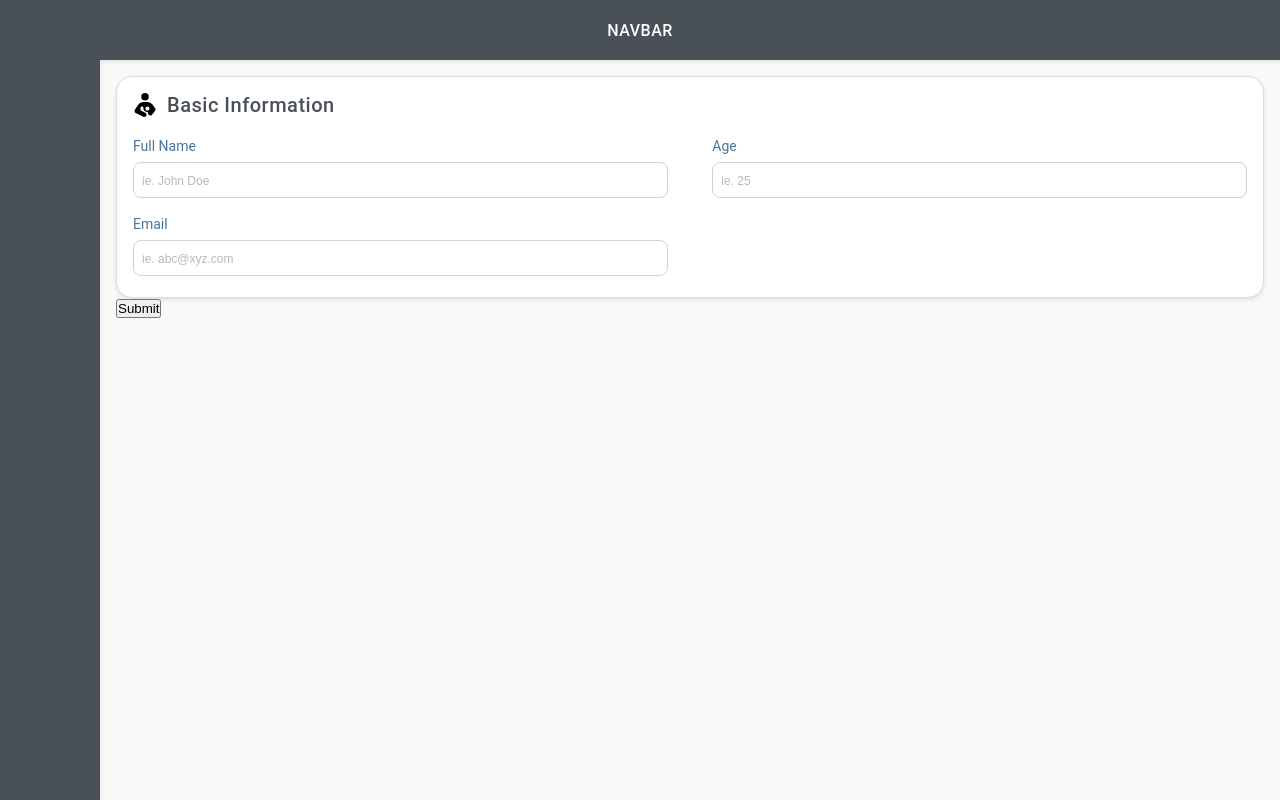
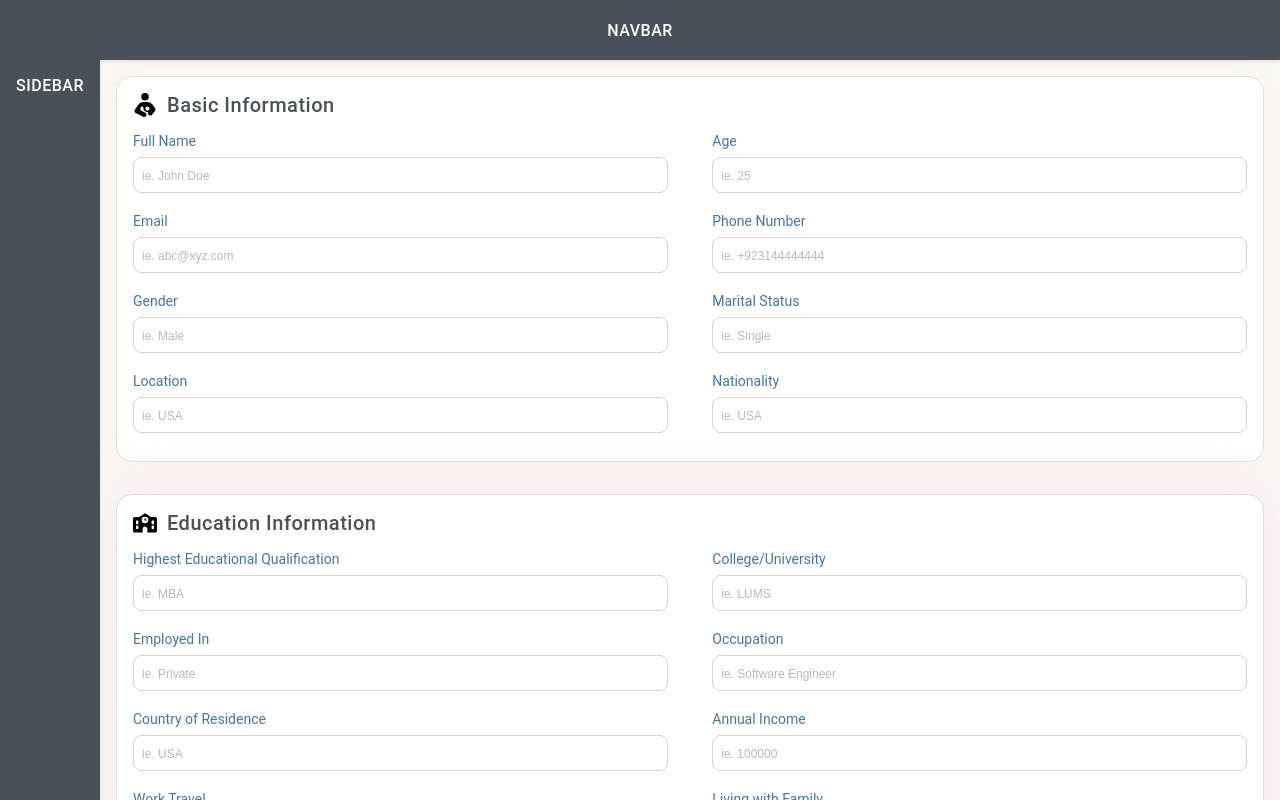
Before and after one commit to inaumanmajeed/FormikWithValidation, a React (Create React App) app: page / in a window 1280 px wide. Built offline with nearby package versions, Linux system fonts and the light colour scheme.

Commit message:
chore: Update import paths and styles for Home component and BasicInfoCard

```diff
--- a/package.json
+++ b/package.json
@@ -5,6 +5,7 @@
   "dependencies": {
     "@emotion/react": "^11.13.0",
     "@emotion/styled": "^11.13.0",
+    "@mui/icons-material": "^5.16.7",
     "@mui/material": "^5.16.7",
     "@testing-library/jest-dom": "^5.17.0",
     "@testing-library/react": "^13.4.0",
--- a/src/app/components/home/userInputcards/BasicInfoCard.js
+++ b/src/app/components/home/userInputcards/BasicInfoCard.js
@@ -5,9 +5,9 @@ import { Field } from "formik";
 import CustomInput from "app/components/shared/input/Input";
 import { FormContainer } from "../styles";
 
-const BasicInfoCard = () => {
+const BasicInfoCard = ({ boxShadow }) => {
   return (
-    <UserInputFormLayoutCard img={BasicImg} title={"Basic Information"}>
+    <UserInputFormLayoutCard boxShadow={boxShadow} img={BasicImg} title={"Basic Information"}>
       <FormContainer>
         <Field
           name="fullName"
@@ -30,6 +30,41 @@ const BasicInfoCard = () => {
           placeholder="ie. abc@xyz.com"
           component={CustomInput}
         />
+        <Field
+          name="phoneNumber"
+          type="number"
+          label="Phone Number"
+          placeholder="ie. +923144444444"
+          component={CustomInput}
+        />
+        <Field
+          name="gender"
+          type="text"
+          label="Gender"
+          placeholder="ie. Male"
+          component={CustomInput}
+        />
+        <Field
+          name="maritalStatus"
+          type="text"
+          label="Marital Status"
+          placeholder="ie. Single"
+          component={CustomInput}
+        />
+        <Field
+          name="location"
+          type="text"
+          label="Location"
+          placeholder="ie. USA"
+          component={CustomInput}
+        />
+        <Field
+          name="nationality"
+          type="text"
+          label="Nationality"
+          placeholder="ie. USA"
+          component={CustomInput}
+        />
       </FormContainer>
     </UserInputFormLayoutCard>
   );
--- /dev/null
+++ b/src/app/components/home/userInputcards/Education.js
@@ -0,0 +1,78 @@
+import React from "react";
+import UserInputFormLayoutCard from "app/layouts/userInputCards";
+import BasicImg from "app/assets/images/Home/basicInfo.svg";
+import { Field } from "formik";
+import CustomInput from "app/components/shared/input/Input";
+import { FormContainer } from "../styles";
+import SchoolIcon from "app/assets/images/Home/school.svg";
+
+const EducationInfoCard = ({ boxShadow }) => {
+  return (
+    <UserInputFormLayoutCard
+      boxShadow={boxShadow}
+      img={SchoolIcon}
+      title={"Education Information"}
+    >
+      <FormContainer>
+        <Field
+          name="highestEducationalQualification"
+          type="text"
+          label="Highest Educational Qualification"
+          placeholder="ie. MBA"
+          component={CustomInput}
+        />
+        <Field
+          name="collegeUniversity"
+          type="text"
+          label="College/University"
+          placeholder="ie. LUMS"
+          component={CustomInput}
+        />
+        <Field
+          name="employedIn"
+          type="text"
+          label="Employed In"
+          placeholder="ie. Private"
+          component={CustomInput}
+        />
+        <Field
+          name="occupation"
+          type="text"
+          label="Occupation"
+          placeholder="ie. Software Engineer"
+          component={CustomInput}
+        />
+        <Field
+          name="countryOfResidence"
+          type="text"
+          label="Country of Residence"
+          placeholder="ie. USA"
+          component={CustomInput}
+        />
+        <Field
+          name="annualIncome"
+          type="number"
+          label="Annual Income"
+          placeholder="ie. 100000"
+          component={CustomInput}
+        />
+        <Field
+          name="workTravel"
+          type="text"
+          label="Work Travel"
+          placeholder="ie. Often"
+          component={CustomInput}
+        />
+        <Field
+          name="livingWithFamily"
+          type="text"
+          label="Living with Family"
+          placeholder="ie. Yes"
+          component={CustomInput}
+        />
+      </FormContainer>
+    </UserInputFormLayoutCard>
+  );
+};
+
+export default EducationInfoCard;
--- a/src/app/components/shared/input/styles.js
+++ b/src/app/components/shared/input/styles.js
@@ -1,5 +1,4 @@
 import { styled } from "@mui/material/styles";
-import zIndex from "@mui/material/styles/zIndex";
 
 const CustomInputMainContainer = styled("div")(({ theme }) => ({
   display: "flex",
@@ -8,6 +7,7 @@ const CustomInputMainContainer = styled("div")(({ theme }) => ({
   width: "48%",
   minWidth: "350px",
   position: "relative",
+  marginBottom: "12px",
 
   "& label": {
     fontSize: "14px",
--- a/src/app/containers/Home/index.js
+++ b/src/app/containers/Home/index.js
@@ -1,33 +1,84 @@
-import React from "react";
+import React, { useState } from "react";
 import { Formik, Form } from "formik";
 import LayoutMainWeb from "app/layouts/web";
 import BasicInfoCard from "app/components/home/userInputcards/BasicInfoCard";
 import { MainContainerWrapper } from "../styles";
 import ValidationSchema from "app/utils/ValidationSchema";
+import EducationInfoCard from "app/components/home/userInputcards/Education";
 
 const initialValues = {
+  // Basic Info
   fullName: "",
   age: "",
   email: "",
-  // phoneNumber: "",
-  // address: "",
-  // city: "",
-  // state: "",
-  // zip: "",
-  // country: "",
+  phoneNumber: "",
+  gender: "",
+  maritalStatus: "",
+  location: "",
+  nationality: "",
+  // Education Info
+  highestEducationalQualification: "",
+  collegeUniversity: "",
+  employedIn: "",
+  occupation: "",
+  countryOfResidence: "",
+  annualIncome: "",
+  workTravel: "",
+  livingWithFamily: "",
 };
 
 const Home = () => {
+  const [isSubmitted, setIsSubmitted] = useState(false);
   const onSubmit = (values) => {
-    const { fullName, age, email } = values;
-
-    const body = {
+    const {
+      // Basic Info
       fullName,
       age,
       email,
+      phoneNumber,
+      gender,
+      maritalStatus,
+      location,
+      nationality,
+
+      // Education Info
+      highestEducationalQualification,
+      collegeUniversity,
+      employedIn,
+      occupation,
+      countryOfResidence,
+      annualIncome,
+      workTravel,
+      livingWithFamily,
+    } = values;
+
+    const basicInfo = {
+      fullName,
+      age,
+      email,
+      phoneNumber,
+      gender,
+      maritalStatus,
+      location,
+      nationality,
+    };
+    const educationInfo = {
+      highestEducationalQualification,
+      collegeUniversity,
+      employedIn,
+      occupation,
+      countryOfResidence,
+      annualIncome,
+      workTravel,
+      livingWithFamily,
     };
 
-    console.log("Form submitted with values:", body);
+    const body = {
+      basicInfo,
+      educationInfo,
+    };
+    console.log("🚀 ~ onSubmit ~ body:", body);
+    setIsSubmitted(true);
   };
 
   return (
@@ -40,8 +91,11 @@ const Home = () => {
         >
           {() => (
             <Form className="form__main">
-              <BasicInfoCard />
-              <button type="submit">Submit</button>
+              <BasicInfoCard boxShadow={"0px 0px 40px 0px #FFEEC266"} />
+              <EducationInfoCard boxShadow={"0px 0px 50px 0px #FFB0C44D"} />
+              <button className="submit__btn" type="submit">
+                {isSubmitted ? "Submitted" : "Submit"}
+              </button>
             </Form>
           )}
         </Formik>
--- a/src/app/containers/styles/index.js
+++ b/src/app/containers/styles/index.js
@@ -1,5 +1,4 @@
 import { styled } from "@mui/material/styles";
-
 
 const MainContainerWrapper = styled("div")(({ theme }) => ({
   padding: "16px",
@@ -11,8 +10,24 @@ const MainContainerWrapper = styled("div")(({ theme }) => ({
   width: "100%",
   height: "100%",
   overflowY: "auto",
-    '& .form__main': {
+  "& .form__main": {
     width: "100%",
+    "& .submit__btn": {
+      width: "100%",
+      padding: "8px",
+      backgroundColor: "#ff5983",
+      color: "#fff",
+      border: "none",
+      borderRadius: "8px",
+      cursor: "pointer",
+      fontSize: "16px",
+      fontWeight: 500,
+      letterSpacing: "0.5px",
+      transition: "all 0.3s ease",
+      "&:hover": {
+        backgroundColor: "#fd3f6c",
+      },
+    },
   },
   [theme.breakpoints.down("md")]: {
     padding: "8px",
@@ -25,5 +40,4 @@ const MainContainerWrapper = styled("div")(({ theme }) => ({
   },
 }));
 
-
 export { MainContainerWrapper };
--- a/src/app/layouts/userInputCards/styles/index.js
+++ b/src/app/layouts/userInputCards/styles/index.js
@@ -1,8 +1,8 @@
 import { styled } from "@mui/material/styles";
 
 const InputCardContainer = styled("div")(({ theme, boxShadow }) => ({
-  height: "100%",
   width: "100%",
+  marginBottom: "2rem",
   border: "1px solid #ddd",
   borderRadius: "16px",
   display: "flex",
--- a/src/app/layouts/web/index.js
+++ b/src/app/layouts/web/index.js
@@ -7,7 +7,7 @@ const LayoutMainWeb = ({ children }) => {
       <NavBar className="main__layout__nav">
         <a href="/">NavBar</a>
       </NavBar>
-      <SideBar className="main__layout__sidebar"></SideBar>
+      <SideBar className="main__layout__sidebar">Sidebar</SideBar>
       <ChildrenWrapper>{children}</ChildrenWrapper>
     </Container>
   );
```
Also changed, not shown: src/app/assets/images/Home/school.svg (added), 1 other file (tests, documents, lock files or other folders). Lines whose indentation alone changed are shown as unchanged.
